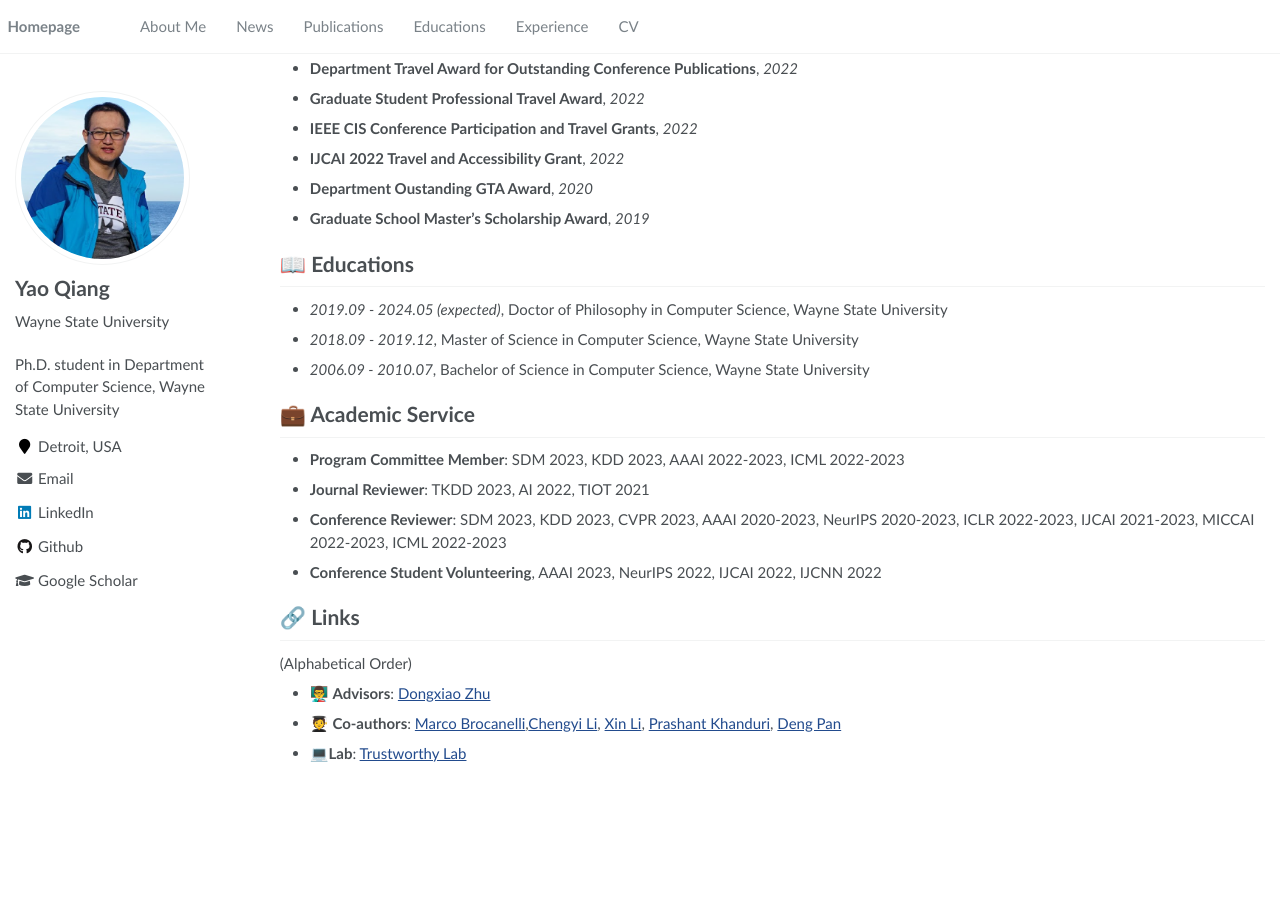
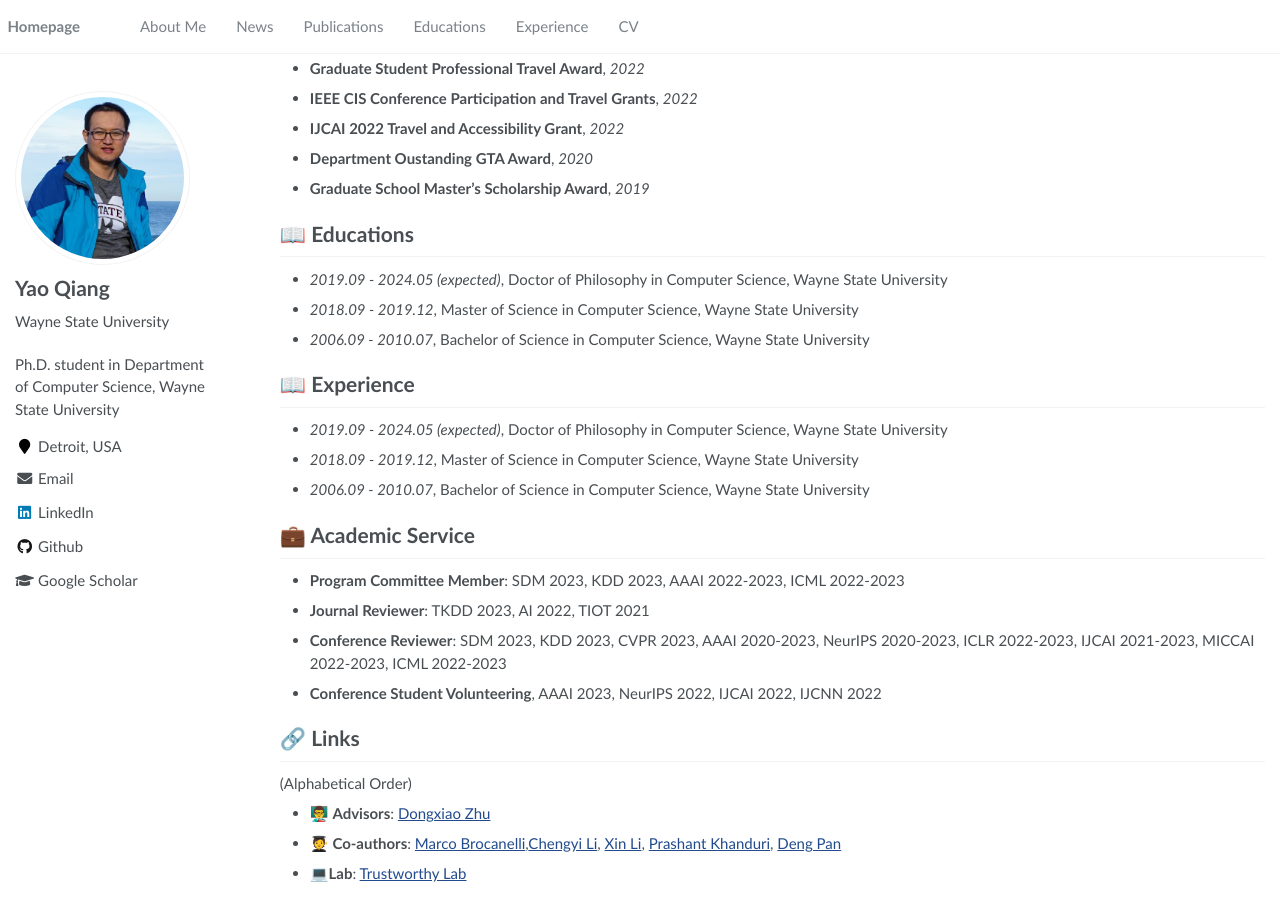
Before and after one commit to qiangyao1988/qiangyao1988.github.io, a Jekyll site: the page built from _pages/about.md, in a window 1280 px wide and 900 px high, scrolled down 1613 px. Built offline with Jekyll 4.4.1, drawn with Linux system fonts in a browser that asks for light colours; before the commit the page ends 2392 px from its top, so only the background shows below that; some of the changed text lies outside the part shown.

Commit message:
Update about.md

```diff
--- a/_pages/about.md
+++ b/_pages/about.md
@@ -85,6 +82,11 @@ Chengyin Li, **Yao Qiang**, Rafi Ibn Sultan, Hassan Bagher-Ebadian, Prashant Kha
 - *2018.09 - 2019.12*, Master of Science in Computer Science, Wayne State University
 - *2006.09 - 2010.07*, Bachelor of Science in Computer Science, Wayne State University
 
+# 📖 Experience
+- *2019.09 - 2024.05 (expected)*, Doctor of Philosophy in Computer Science, Wayne State University
+- *2018.09 - 2019.12*, Master of Science in Computer Science, Wayne State University
+- *2006.09 - 2010.07*, Bachelor of Science in Computer Science, Wayne State University
+
 # 💼 Academic Service
 - **Program Committee Member**: SDM 2023, KDD 2023, AAAI 2022-2023, ICML 2022-2023
 - **Journal Reviewer**: TKDD 2023, AI 2022, TIOT 2021
```
Also changed, not shown: other parts of _pages/about.md (+1 -4 lines).
